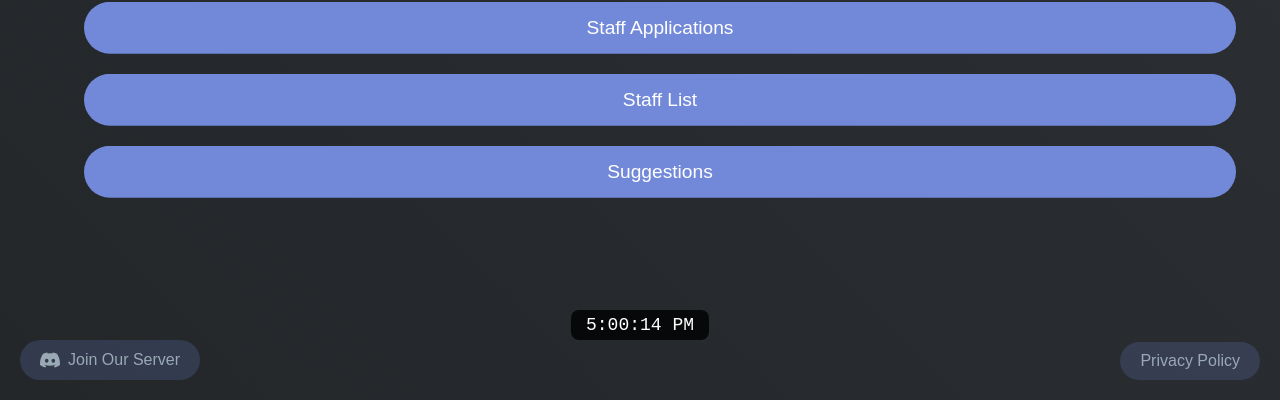
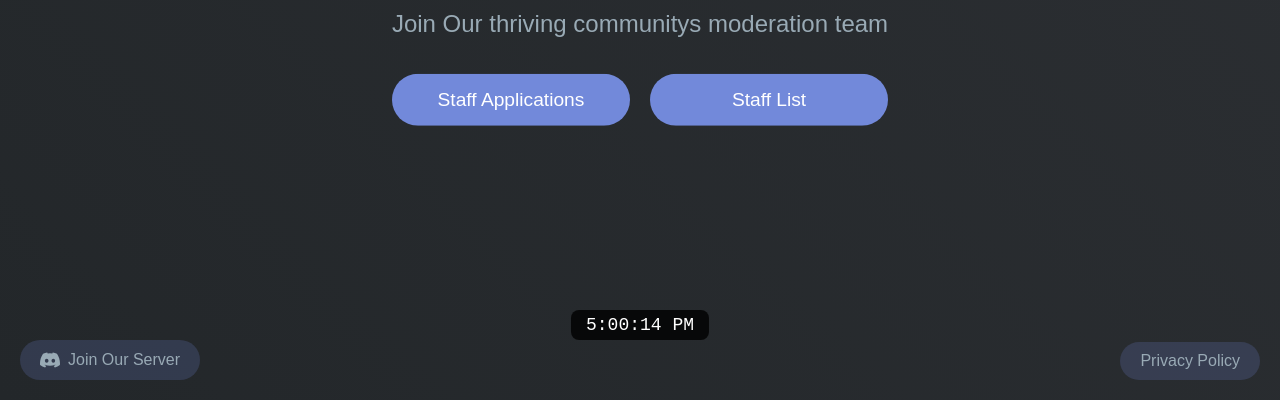
Before and after one commit to maseseseseses/code-cosmos, a plain HTML site: page index.html in a window 1280 px wide. Shown: the part 400-800 px from the top of the page. Drawn offline with Linux system fonts and the light colour scheme.

```diff
--- a/index.html
+++ b/index.html
@@ -17,10 +17,10 @@
             <div class="button-group">
                 <button class="start-btn" onclick="window.location.href='/applications'">Staff Applications</button>
                 <button class="start-btn" onclick="window.location.href='/staff-list'">Staff List</button>
-                <button class="start-btn" onclick="window.location.href='/suggestions'">Suggestions</button>
             </div>
         </div>
     </div>
+
     <a href="https://discord.gg/codecosmos" class="discord-link" target="_blank">Join Our Server</a>
     <a href="privacy.html" class="privacy-link">Privacy Policy</a>
 
--- a/style.css
+++ b/style.css
@@ -28,17 +28,16 @@ body {
     margin-bottom: 20px;
     text-shadow: 0 0 10px rgba(114, 137, 218, 0.3);
 }
+
 .intro-text {
-      font-size: clamp(1.2rem, 4vw, 1.5em);
+    font-size: 1.5em;
     color: #99AAB5;
     margin-bottom: 40px;
 }
 
 .start-btn {
-      min-width: 200px;
-      white-space: nowrap;
-      font-size: clamp(1rem, 2.5vw, 1.2em);
-      padding: 15px 30px;
+    font-size: 1.2em;
+    padding: 15px 40px;
     background: #7289DA;
     color: white;
     border: none;
@@ -81,47 +80,6 @@ body {
     display: block;
     margin-bottom: 8px;
     color: #99aab5;
-  }
-
-  /* Update the button-group styles */
-  .button-group {
-      display: flex;
-      gap: 20px;
-      justify-content: center;
-      flex-wrap: wrap;
-      width: 100%;
-      padding: 0 20px;
-  }
-
-  /* Update intro content for better mobile scaling */
-  .intro-content {
-      text-align: center;
-      animation: fadeIn 2s ease-in;
-      width: 90%;
-      max-width: 1200px;
-      padding: 20px;
-  }
-
-  .intro-title {
-      font-size: clamp(2.5rem, 8vw, 4em);
-  }
-
-  /* Media queries for different devices */
-  @media (max-width: 768px) {
-      .button-group {
-          gap: 15px;
-      }
-
-      .start-btn {
-          width: 100%;
-          max-width: 300px;
-      }
-  }
-
-  @media (min-width: 769px) and (max-width: 1024px) {
-      .start-btn {
-          min-width: 250px;
-      }
 }
 
 input, textarea {
@@ -263,12 +221,6 @@ button:hover {
     display: flex;
     gap: 20px;
     justify-content: center;
-}
-
-.start-btn {
-    white-space: nowrap;
-    min-width: fit-content;
-    padding: 15px 40px;
 }
   /* Base styles */
   .staff-container {
```
Lines whose indentation alone changed are shown as unchanged.
